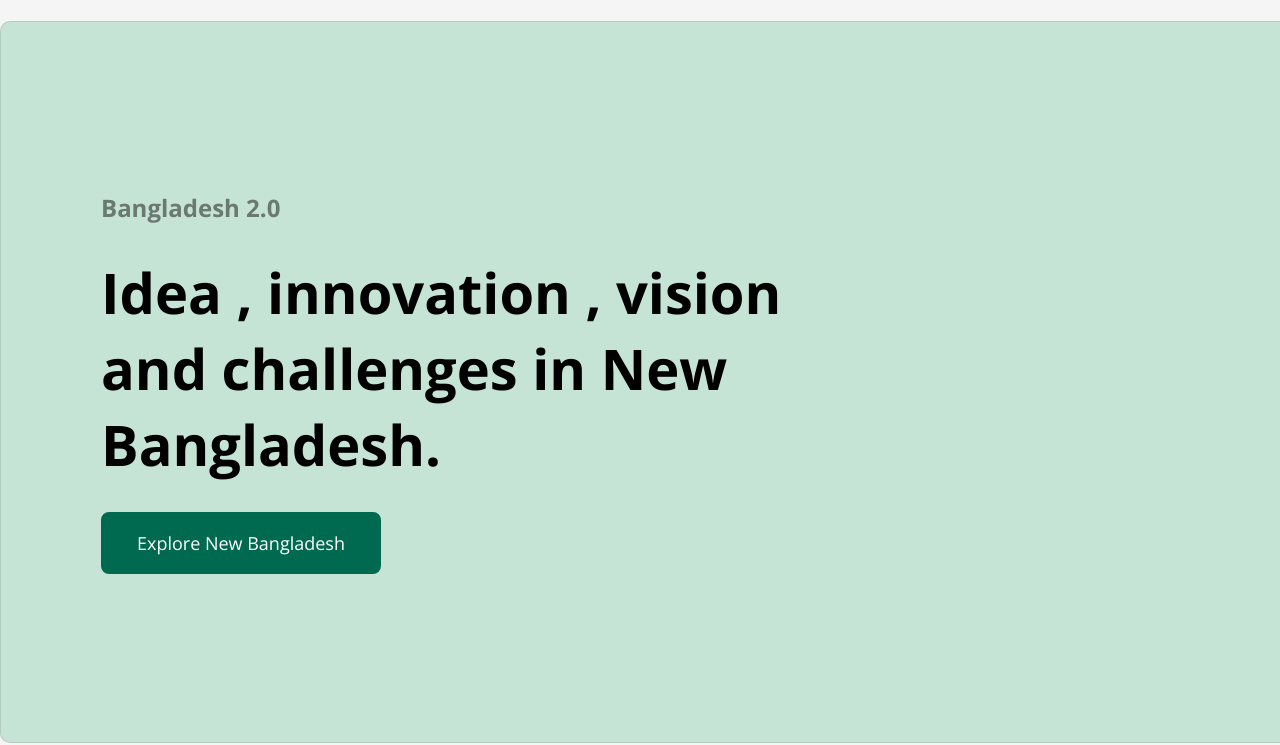
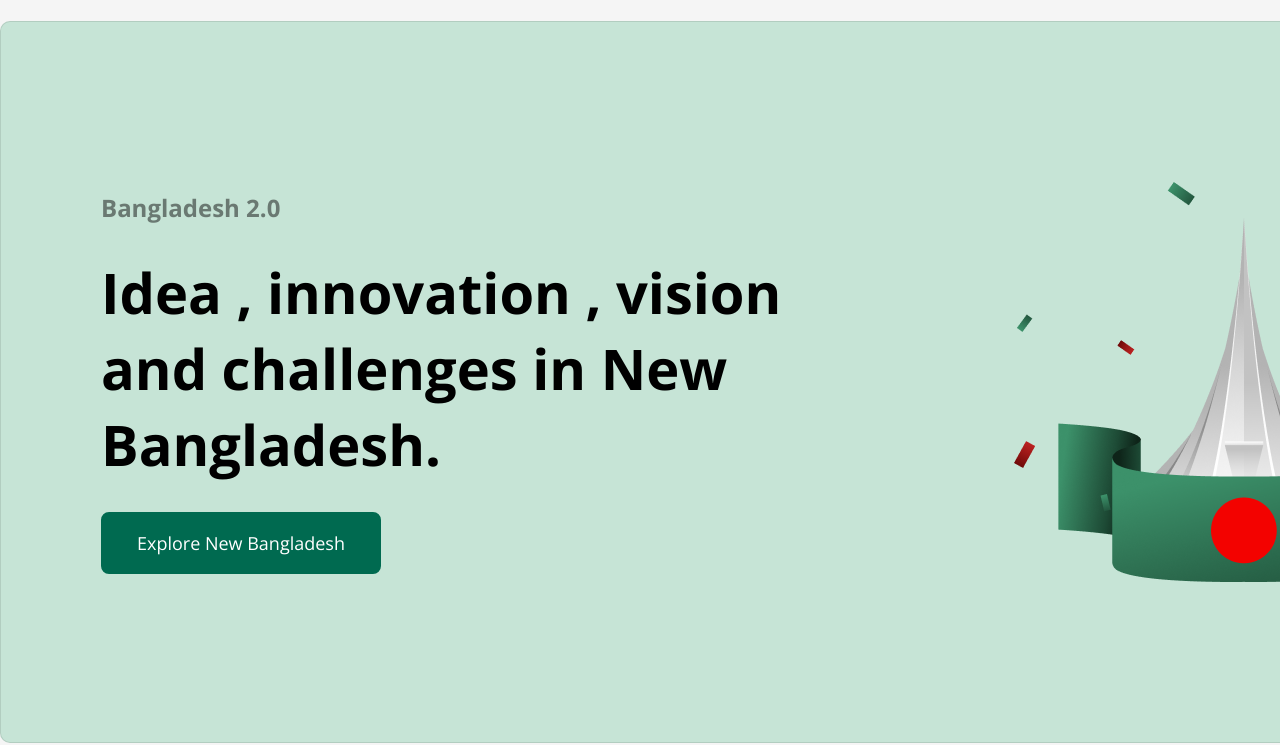
Before and after one commit to darksoul-atik/assignment-1, a plain HTML site: page index.html in a window 1280 px wide. Shown: the part 79-824 px from the top of the page. Drawn offline with nearby package versions, Linux system fonts and the light colour scheme.

Commit message:
fix github page slash

```diff
--- a/style/styles.css
+++ b/style/styles.css
@@ -118,7 +118,7 @@ nav button {
   /* margin: 10px 160px; */
   margin: 0px auto;
   padding: 80px 100px;
-  background-image: url(assets/hero.png);
+  background-image: url("../assets/hero.png");
   background-repeat: no-repeat;
   background-position: 90% 50%;
   display: flex;
```
